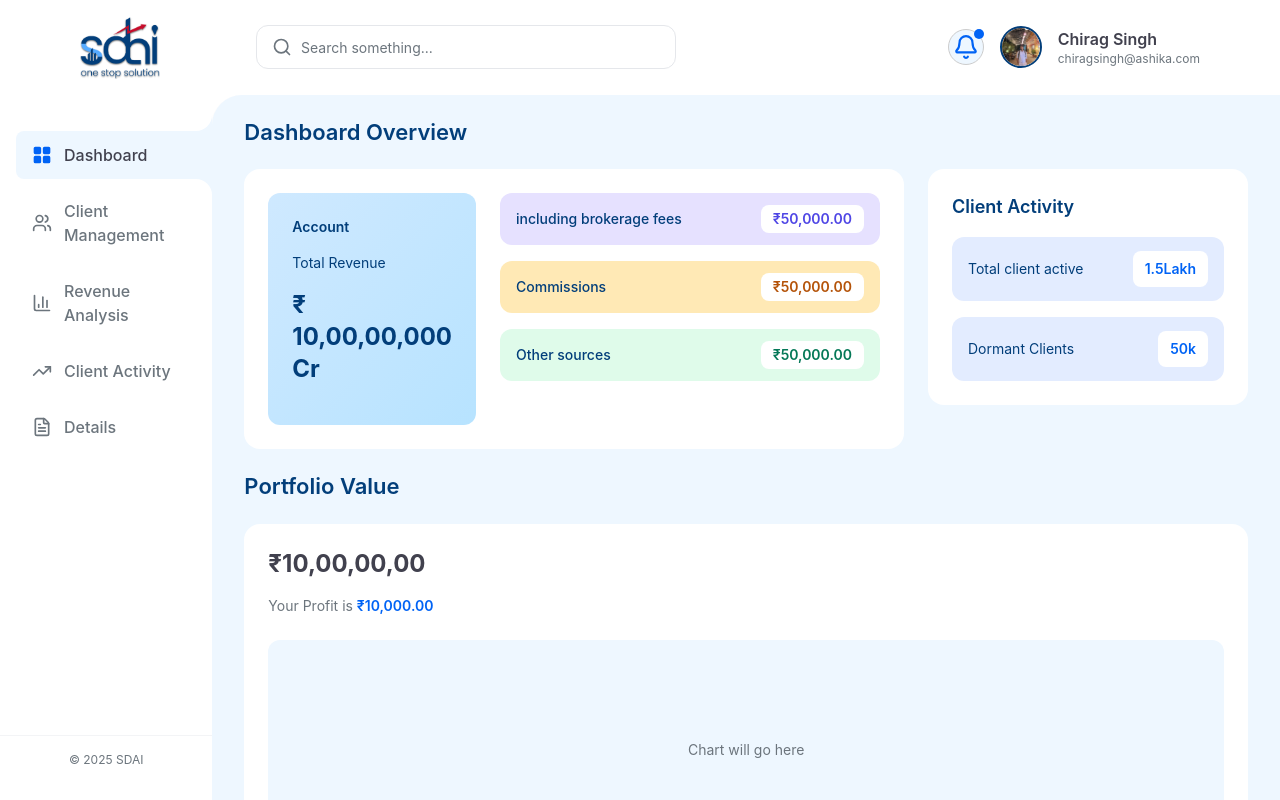
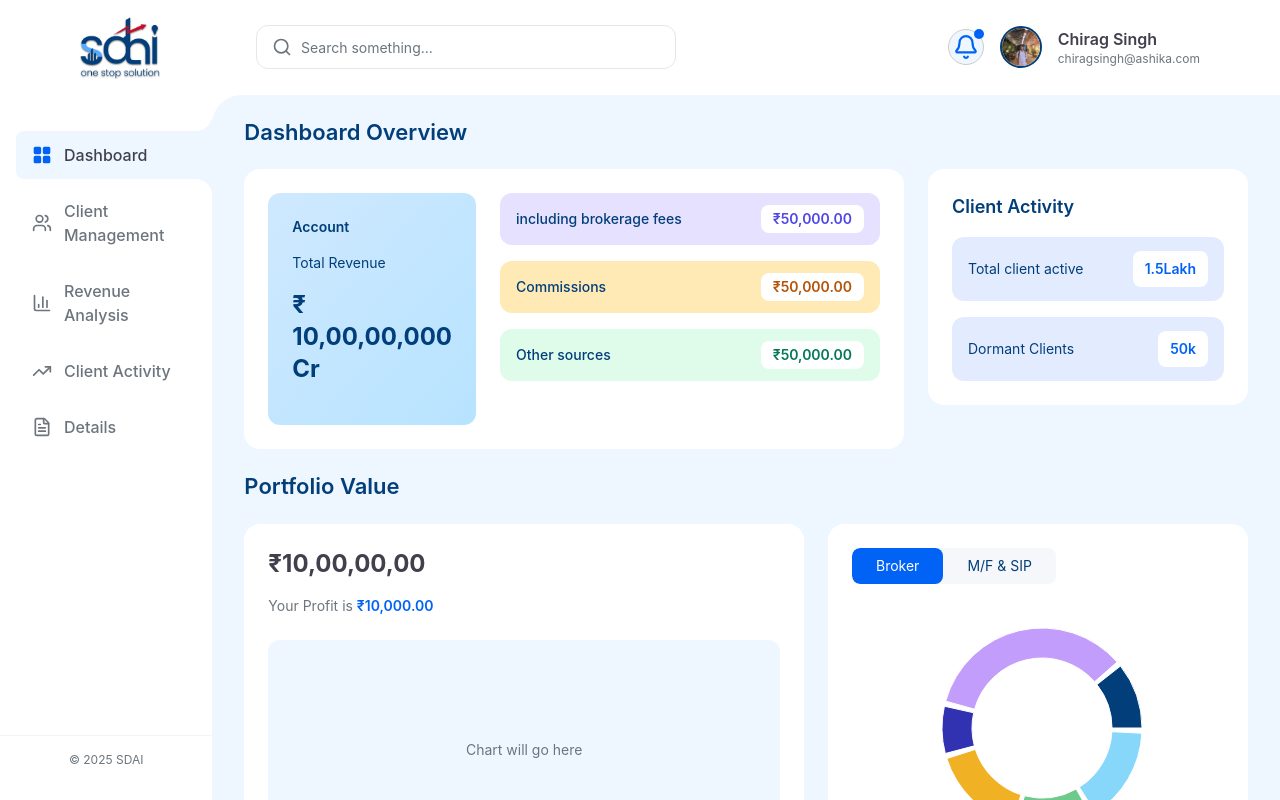
Before and after one commit to ashu38472/ashika-fullstack-starter, a Next.js app in the folder frontend/: page / in a window 1280 px wide. Built offline with nearby package versions, Linux system fonts and the light colour scheme.

Commit message:
added pie chart for dashboard

```diff
--- a/frontend/app/(app)/page.tsx
+++ b/frontend/app/(app)/page.tsx
@@ -1,6 +1,7 @@
 import RevenueSummary from "@/components/dashboard/RevenueSummary";
 import ClientActivityCard from "@/components/dashboard/ClientActivityCard";
 import PortfolioSection from "@/components/dashboard/PortfolioSection";
+import PieChartComponent from "@/components/dashboard/PieChartComponent";
 
 export default function DashboardPage() {
   return (
@@ -28,7 +29,7 @@ export default function DashboardPage() {
           <PortfolioSection />
         </div>
 
-        {/* <PieChartComponent /> */}
+        <PieChartComponent />
       </div>
     </div>
   );
--- /dev/null
+++ b/frontend/components/charts/BrokerPieChart.tsx
@@ -0,0 +1,44 @@
+"use client";
+
+import { brokerDistribution } from "@/data/chartData";
+import { PieChart, Pie, Cell, ResponsiveContainer } from "recharts";
+
+export default function BrokerPieChart() {
+  return (
+    <div className="w-[380px]">
+      {/* Donut Chart */}
+      <div className="w-full h-64 flex justify-center">
+        <ResponsiveContainer width="100%" height="100%">
+          <PieChart>
+            <Pie
+              data={brokerDistribution}
+              cx="50%"
+              cy="50%"
+              innerRadius={70}
+              outerRadius={100}
+              paddingAngle={3}
+              dataKey="value"
+            >
+              {brokerDistribution.map((entry, index) => (
+                <Cell key={index} fill={entry.color} />
+              ))}
+            </Pie>
+          </PieChart>
+        </ResponsiveContainer>
+      </div>
+
+      {/* Legend */}
+      <div className="grid grid-cols-3 gap-y-2 mt-4 text-sm">
+        {brokerDistribution.map((item) => (
+          <div key={item.name} className="flex items-center gap-2">
+            <span
+              className="h-3 w-3 rounded-full"
+              style={{ background: item.color }}
+            />
+            <span className="text-[#023E7A]">{item.name}</span>
+          </div>
+        ))}
+      </div>
+    </div>
+  );
+}
--- /dev/null
+++ b/frontend/components/charts/MFSIPPieChart.tsx
@@ -0,0 +1,45 @@
+"use client";
+
+import { mfSipDistribution } from "@/data/chartData";
+import { PieChart, Pie, Cell, ResponsiveContainer } from "recharts";
+
+export default function MFSIPPieChart() {
+  return (
+    <div className="w-[380px]">
+      {/* Semi Donut */}
+      <div className="w-full h-56 flex justify-center">
+        <ResponsiveContainer width="100%" height="100%">
+          <PieChart>
+            <Pie
+              data={mfSipDistribution}
+              cx="50%"
+              cy="80%"
+              startAngle={180}
+              endAngle={0}
+              innerRadius={60}
+              outerRadius={100}
+              dataKey="value"
+            >
+              {mfSipDistribution.map((entry, index) => (
+                <Cell key={index} fill={entry.color} />
+              ))}
+            </Pie>
+          </PieChart>
+        </ResponsiveContainer>
+      </div>
+
+      {/* Legend */}
+      <div className="space-y-2 mt-6 text-sm">
+        {mfSipDistribution.map((item) => (
+          <div key={item.name} className="flex items-center gap-2">
+            <span
+              className="h-3 w-3 rounded-full"
+              style={{ background: item.color }}
+            />
+            <span className="text-[#023E7A]">{item.name}</span>
+          </div>
+        ))}
+      </div>
+    </div>
+  );
+}
--- /dev/null
+++ b/frontend/components/dashboard/PieChartComponent.tsx
@@ -0,0 +1,41 @@
+"use client";
+
+import { useState } from "react";
+import BrokerPieChart from "../charts/BrokerPieChart";
+import MFSIPPieChart from "../charts/MFSIPPieChart";
+
+export default function PieChartComponent() {
+  const [activeTab, setActiveTab] = useState<"broker" | "mf">("broker");
+
+  return (
+    <div className="bg-white rounded-2xl p-6 w-[420px]">
+      {/* Toggle Buttons */}
+      <div className="flex bg-[#F5F7FB] rounded-lg overflow-hidden w-fit mb-4">
+        <button
+          onClick={() => setActiveTab("broker")}
+          className={`px-6 py-2 text-sm rounded-lg ${
+            activeTab === "broker"
+              ? "bg-[#0063F5] text-white"
+              : "text-[#023E7A]"
+          }`}
+        >
+          Broker
+        </button>
+
+        <button
+          onClick={() => setActiveTab("mf")}
+          className={`px-6 py-2 text-sm rounded-lg ${
+            activeTab === "mf"
+              ? "bg-[#0063F5] text-white"
+              : "text-[#023E7A]"
+          }`}
+        >
+          M/F & SIP
+        </button>
+      </div>
+
+      {/* Render Correct Chart */}
+      {activeTab === "broker" ? <BrokerPieChart /> : <MFSIPPieChart />}
+    </div>
+  );
+}
--- a/frontend/components/layout/Sidebar.tsx
+++ b/frontend/components/layout/Sidebar.tsx
@@ -30,22 +30,22 @@ const menuItems: MenuItem[] = [
   },
   {
     name: "Client Management",
-    href: "/clients",
+    href: "#",
     icon: Users,
   },
   {
     name: "Revenue Analysis",
-    href: "/revenue",
+    href: "#",
     icon: BarChart3,
   },
   {
     name: "Client Activity",
-    href: "/activity",
+    href: "#",
     icon: TrendingUp,
   },
   {
     name: "Details",
-    href: "/details",
+    href: "#",
     icon: FileText,
   },
 ];
--- /dev/null
+++ b/frontend/data/chartData.ts
@@ -0,0 +1,13 @@
+export const brokerDistribution = [
+  { name: "Commodity", value: 14, color: "#023E7A" },
+  { name: "Currency", value: 45, color: "#C39DFC" },
+  { name: "Intraday", value: 10, color: "#3032B1" },
+  { name: "Feature", value: 20, color: "#F1B124" },
+  { name: "Delivery", value: 16, color: "#6ECA8B" },
+  { name: "Option", value: 20, color: "#87D7FA" },
+];
+
+export const mfSipDistribution = [
+  { name: "Mutual Fund", value: 50, color: "#023E7A" },
+  { name: "Systematic Investment Plan", value: 50, color: "#C39DFC" },
+];
--- a/frontend/package.json
+++ b/frontend/package.json
@@ -9,10 +9,11 @@
     "lint": "next lint"
   },
   "dependencies": {
+    "lucide-react": "^0.562.0",
     "next": "15.0.3",
     "react": "18.3.1",
     "react-dom": "18.3.1",
-    "lucide-react": "^0.562.0"
+    "recharts": "^3.6.0"
   },
   "devDependencies": {
     "@types/node": "^20",
```
Also changed, not shown: 1 other file (tests, documents, lock files or other folders).
